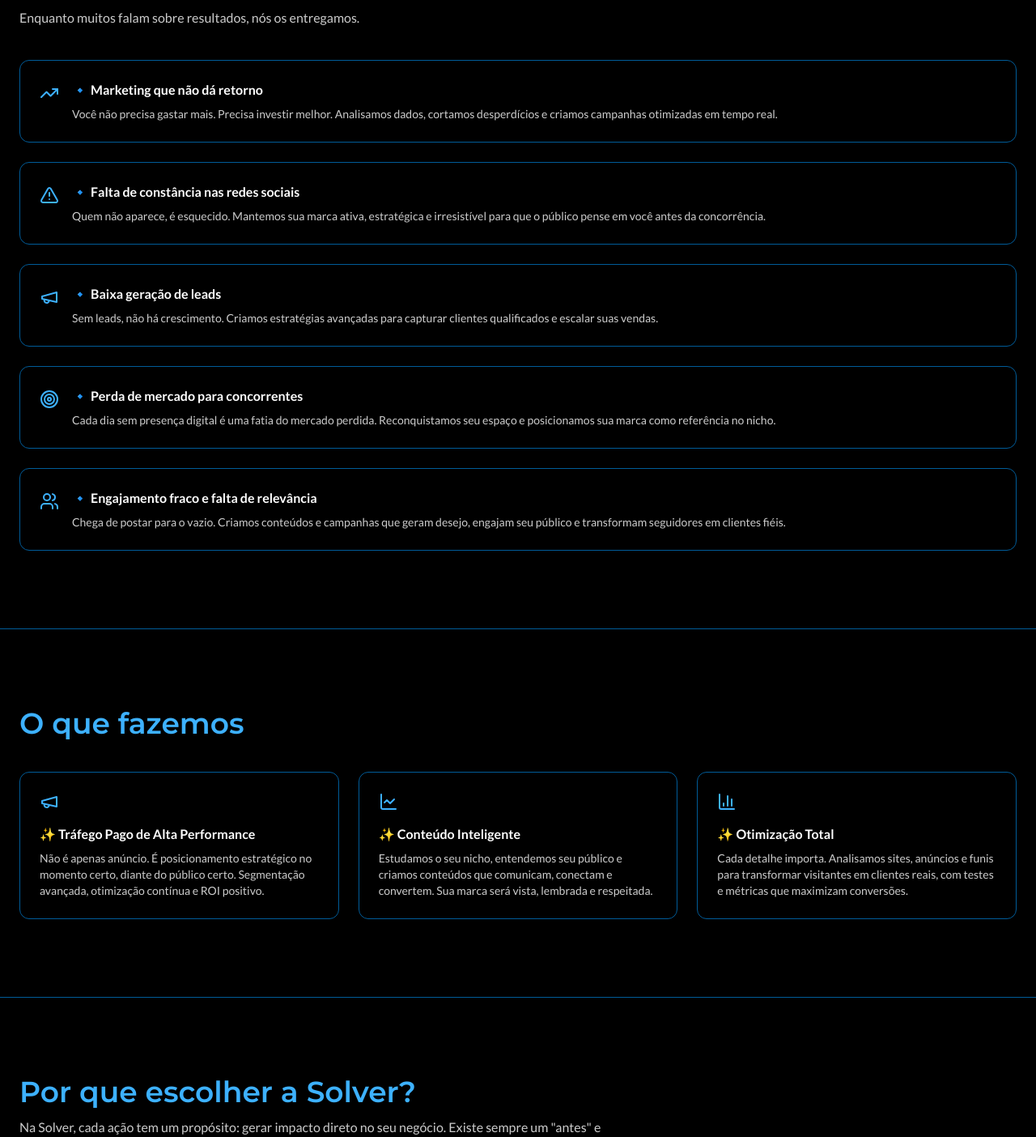
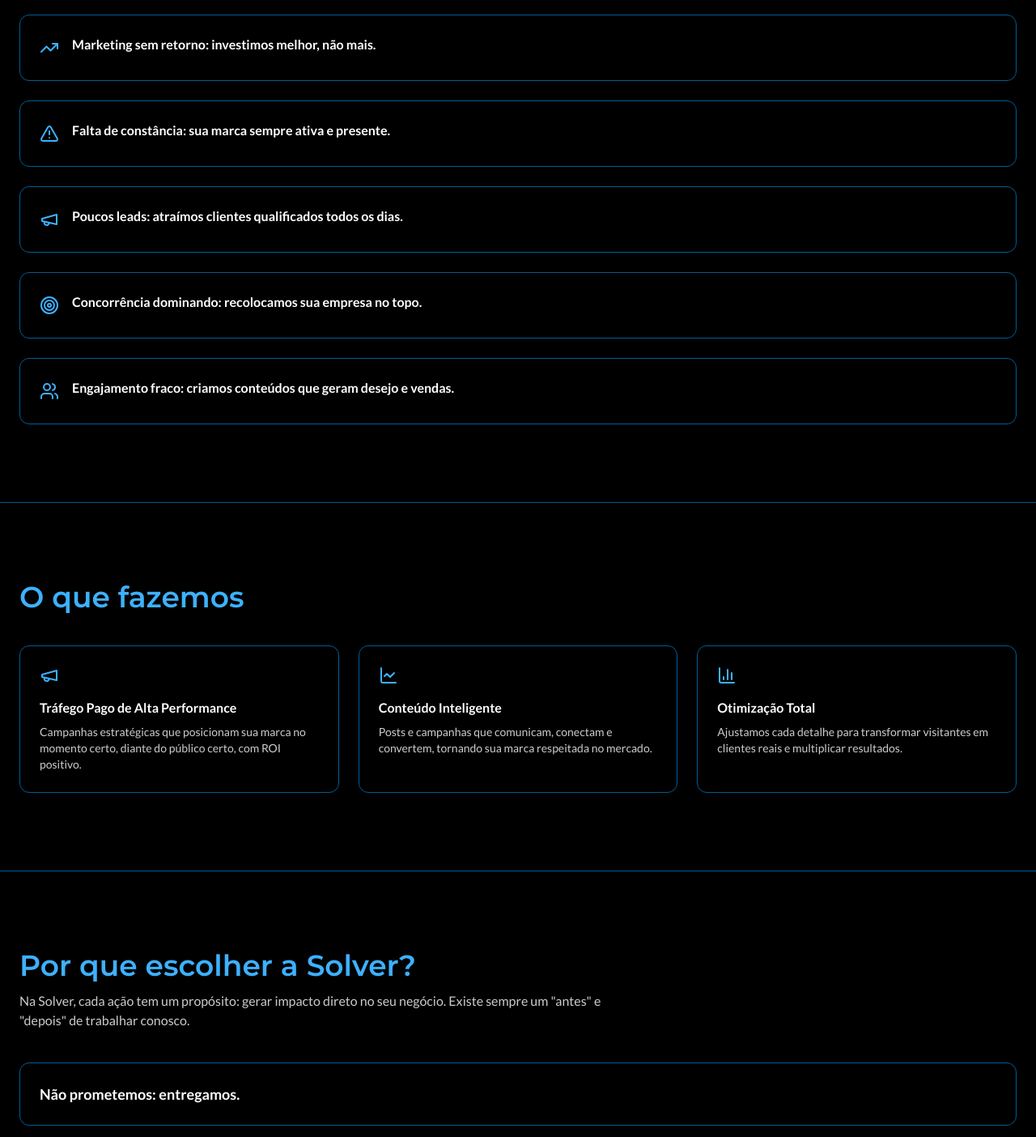
Before and after one commit to henriquealive/solver-lead-machine, a React (Vite) app: page / in a window 1280 px wide. Shown: the part 1161-2565 px from the top of the page at 81% size. Built offline with nearby package versions, Linux system fonts and the light colour scheme.

Commit message:
Update landing page text
Updated the landing page text with new content, maintaining the existing structure and design.

```diff
--- a/src/pages/Index.tsx
+++ b/src/pages/Index.tsx
@@ -85,10 +85,12 @@ const Index = () => {
                 Transformamos empresas comuns em máquinas de vendas
               </h1>
               <p className="text-lg text-muted-foreground">
-                Acreditamos que cada negócio tem uma história única e a nossa missão é fazer a sua ser vista, lembrada e escolhida. Combinamos estratégia, criatividade e dados para atrair as pessoas certas e transformar interesse em vendas. Enquanto você foca no que faz de melhor - atender e encantar seus clientes - nós cuidamos de tudo: do tráfego pago ao fortalecimento da sua marca.
+                Cada negócio tem uma história única e nossa missão é fazer o seu ser visto, lembrado e escolhido.
+                Combinamos estratégia, criatividade e dados para atrair clientes e transformar interesse em vendas.
+                Você cuida dos seus clientes, nós cuidamos do seu crescimento.
               </p>
               <p className="text-lg text-primary font-semibold">
-                👉 Mais visibilidade. Mais clientes. Mais crescimento.
+                Mais visibilidade. Mais clientes. Mais faturamento.
               </p>
               <div className="flex flex-col sm:flex-row gap-4">
                 <Button asChild variant="hero" size="xl" aria-label="Clique e fale agora pelo WhatsApp" className="hover-scale">
@@ -172,28 +174,28 @@ const Index = () => {
               {[
                 {
                   icon: TrendingUp,
-                  title: "🔹 Marketing que não dá retorno",
-                  desc: "Você não precisa gastar mais. Precisa investir melhor. Analisamos dados, cortamos desperdícios e criamos campanhas otimizadas em tempo real."
+                  title: "Marketing sem retorno: investimos melhor, não mais.",
+                  desc: ""
                 },
                 {
                   icon: AlertTriangle,
-                  title: "🔹 Falta de constância nas redes sociais",
-                  desc: "Quem não aparece, é esquecido. Mantemos sua marca ativa, estratégica e irresistível para que o público pense em você antes da concorrência."
+                  title: "Falta de constância: sua marca sempre ativa e presente.",
+                  desc: ""
                 },
                 {
                   icon: Megaphone,
-                  title: "🔹 Baixa geração de leads",
-                  desc: "Sem leads, não há crescimento. Criamos estratégias avançadas para capturar clientes qualificados e escalar suas vendas."
+                  title: "Poucos leads: atraímos clientes qualificados todos os dias.",
+                  desc: ""
                 },
                 {
                   icon: Target,
-                  title: "🔹 Perda de mercado para concorrentes",
-                  desc: "Cada dia sem presença digital é uma fatia do mercado perdida. Reconquistamos seu espaço e posicionamos sua marca como referência no nicho."
+                  title: "Concorrência dominando: recolocamos sua empresa no topo.",
+                  desc: ""
                 },
                 {
                   icon: Users,
-                  title: "🔹 Engajamento fraco e falta de relevância",
-                  desc: "Chega de postar para o vazio. Criamos conteúdos e campanhas que geram desejo, engajam seu público e transformam seguidores em clientes fiéis."
+                  title: "Engajamento fraco: criamos conteúdos que geram desejo e vendas.",
+                  desc: ""
                 },
               ].map(({ icon: Icon, title, desc }) => (
                 <article key={title} className="p-6 rounded-lg border bg-card">
@@ -201,7 +203,7 @@ const Index = () => {
                     <Icon className="text-primary shrink-0 mt-1" />
                     <div>
                       <h3 className="font-semibold mb-2">{title}</h3>
-                      <p className="text-sm text-muted-foreground">{desc}</p>
+                      {desc && <p className="text-sm text-muted-foreground">{desc}</p>}
                     </div>
                   </div>
                 </article>
@@ -220,18 +222,18 @@ const Index = () => {
               {[
                 {
                   icon: Megaphone,
-                  title: "✨ Tráfego Pago de Alta Performance",
-                  desc: "Não é apenas anúncio. É posicionamento estratégico no momento certo, diante do público certo. Segmentação avançada, otimização contínua e ROI positivo."
+                  title: "Tráfego Pago de Alta Performance",
+                  desc: "Campanhas estratégicas que posicionam sua marca no momento certo, diante do público certo, com ROI positivo."
                 },
                 {
                   icon: LineChart,
-                  title: "✨ Conteúdo Inteligente",
-                  desc: "Estudamos o seu nicho, entendemos seu público e criamos conteúdos que comunicam, conectam e convertem. Sua marca será vista, lembrada e respeitada."
+                  title: "Conteúdo Inteligente",
+                  desc: "Posts e campanhas que comunicam, conectam e convertem, tornando sua marca respeitada no mercado."
                 },
                 {
                   icon: BarChart3,
-                  title: "✨ Otimização Total",
-                  desc: "Cada detalhe importa. Analisamos sites, anúncios e funis para transformar visitantes em clientes reais, com testes e métricas que maximizam conversões."
+                  title: "Otimização Total",
+                  desc: "Ajustamos cada detalhe para transformar visitantes em clientes reais e multiplicar resultados."
                 },
               ].map(({ icon: Icon, title, desc }) => (
                 <article key={title} className="p-6 rounded-lg bg-card border hover-scale">
@@ -253,9 +255,9 @@ const Index = () => {
             </div>
             <div className="space-y-4">
               {[
-                "🔹 Não prometemos, entregamos.",
-                "🔹 Transformamos cliques em clientes e ideias em faturamento.",
-                "🔹 Consultoria personalizada, estratégias únicas, resultados reais.",
+                "Não prometemos: entregamos.",
+                "Transformamos cliques em clientes e ideias em faturamento.",
+                "Estratégias personalizadas, com resultados reais.",
               ].map((item) => (
                 <div key={item} className="p-6 rounded-lg bg-card border">
                   <p className="font-semibold text-lg">{item}</p>
@@ -263,7 +265,7 @@ const Index = () => {
               ))}
               <div className="mt-8 p-6 rounded-lg bg-primary/10 border border-primary/20">
                 <p className="text-center text-lg font-semibold text-primary">
-                  📌 Com a Solver, você será visto, lembrado e nunca mais esquecido.
+                  Com a Solver, você será visto, lembrado e nunca mais esquecido.
                 </p>
               </div>
             </div>
@@ -355,7 +357,7 @@ const Index = () => {
               Seu crescimento começa agora.
             </p>
             <p className="text-lg text-primary font-semibold mt-2">
-              👉 Clique aqui e fale direto com nossa equipe no WhatsApp.
+              Clique aqui e fale com nossa equipe no WhatsApp.
             </p>
             <div className="mt-6 flex justify-center">
               <Button asChild variant="hero" size="xl" aria-label="Falar com a Solver no WhatsApp" className="hover-scale">
```
